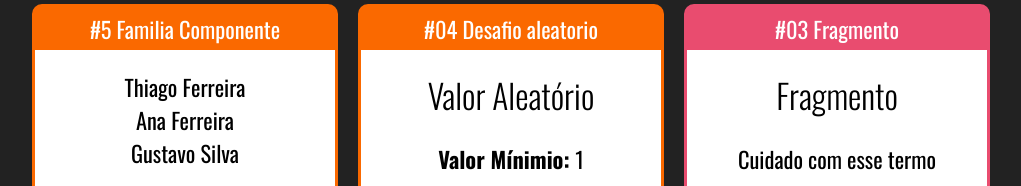
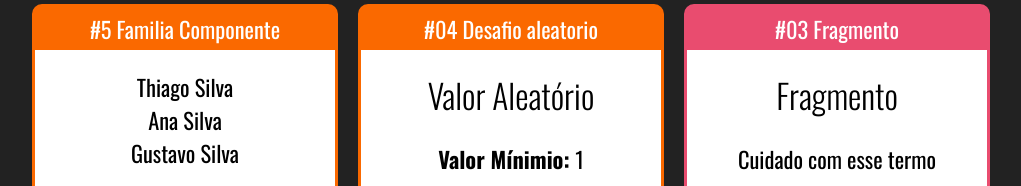
Before and after one commit to thiago-henrique-dev/fundamentos-react, a React (Create React App) app: page / in a window 1280 px wide. Shown: the part 132-318 px from the top of the page, without its empty margins (129-1150 px from the left). Built offline with nearby package versions, Linux system fonts and the light colour scheme.

Commit message:
Componentes com Filhos #02

```diff
--- a/src/App.jsx
+++ b/src/App.jsx
@@ -6,6 +6,7 @@
 import ComParametro from './components/basicos/ComParametro'
 import Primeiro from './components/basicos/Primeiro'
 import Familia from './components/basicos/Familia'
+import FamiliaMembro from './components/basicos/FamiliaMembro'
 
 export default () => {
     return (
@@ -16,7 +17,12 @@
         <div className="Cards">
 
         <Card titulo="#5 Familia Componente" color="#FA6900">
-           <Familia sobrenome="Ferreira"/>
+           <Familia sobrenome="Silva">
+           <FamiliaMembro nome="Thiago" />
+
+           <FamiliaMembro nome="Ana"  />
+           <FamiliaMembro nome="Gustavo" />
+           </Familia>
         </Card>
 
 
--- a/src/components/basicos/Familia.jsx
+++ b/src/components/basicos/Familia.jsx
@@ -1,16 +1,17 @@
-import React from "react";
-import FamiliaMembro from "./FamiliaMembro";
+import React, { cloneElement} from "react";
+
 
 export default props => {
 
 
     return (
         <div>
-            <FamiliaMembro nome="Thiago" sobrenome={props.sobrenome} />
-            <FamiliaMembro nome="Ana" {...props} />
-            <FamiliaMembro nome="Gustavo" sobrenome="Silva" />
+          {
+              props.children.map((child, i) =>{
+                  return cloneElement(child,{... props, key: i } )
 
-
+              })
+          }
 
         </div>
     )
```
